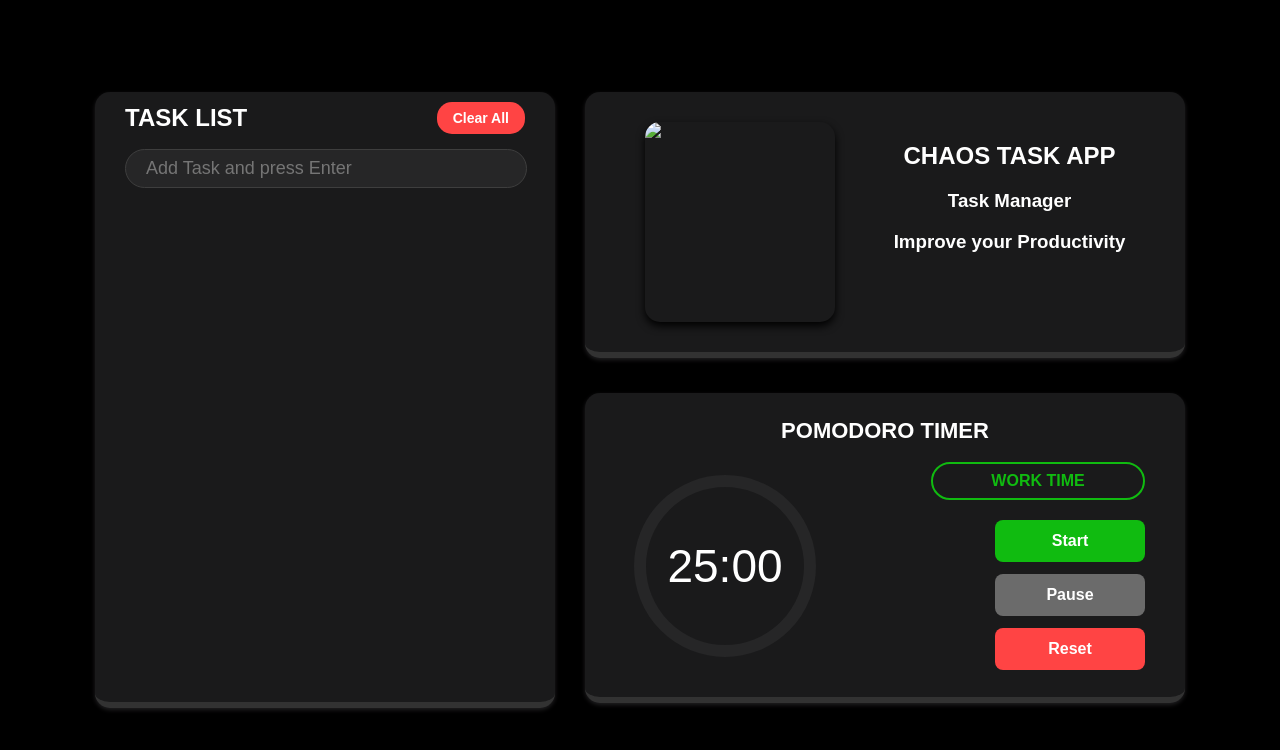
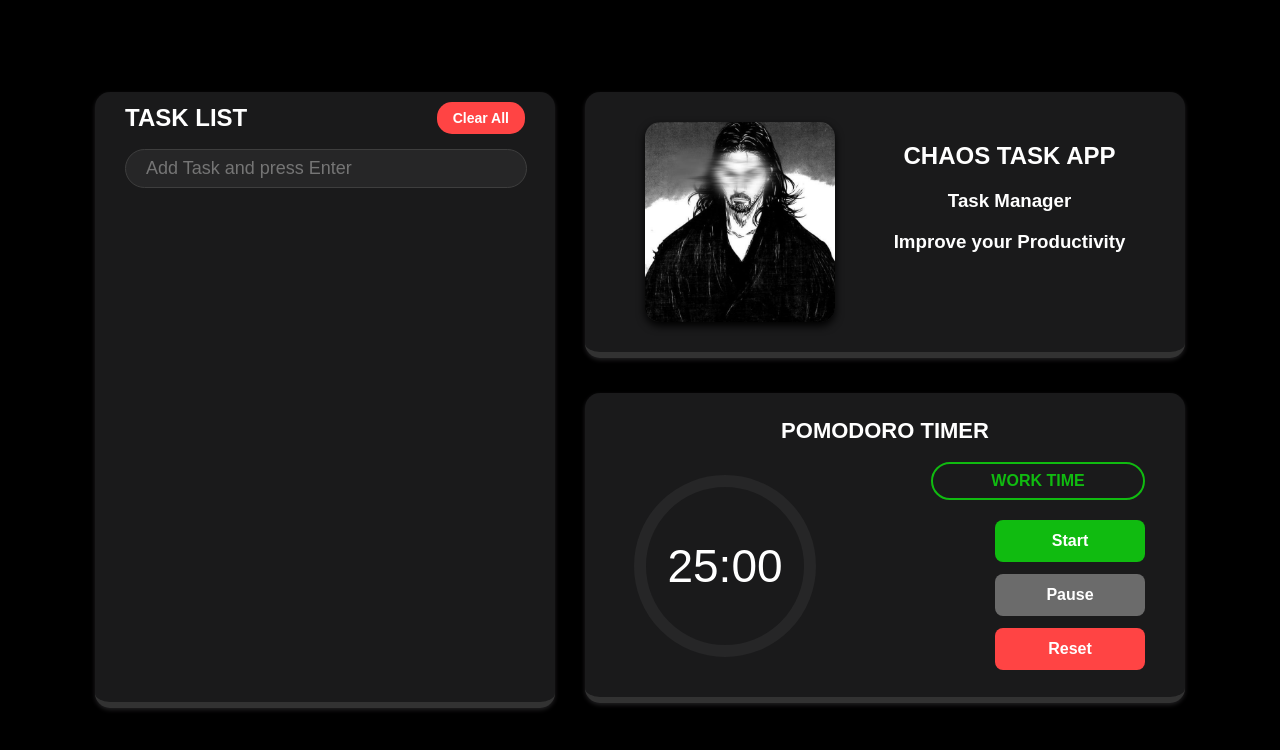
Before and after one commit to Takimedev/Task-Manager, a plain HTML site: page index.html in a window 1280 px wide. Drawn offline with Linux system fonts and the light colour scheme.

Commit message:
Add files via upload

```diff
--- a/index.html
+++ b/index.html
@@ -5,13 +5,13 @@
     <meta name="viewport" content="width=device-width, initial-scale=1.0">
     <title> Task Manager</title>
     <link rel="stylesheet" href="styles.css">
-    <link rel="icon" href="./images/bruster.jpg" >
+    <link rel="icon" href="bruster.jpg" >
 </head>
 <body>
     <div class="container">
 
             <div class="card">
-                <img class="avatar" src="images/bruster.jpg">
+                <img class="avatar" src="bruster.jpg">
                 <div>
                     <h2>CHAOS TASK APP</h2>
                     <h3>Task Manager</h3>
```
